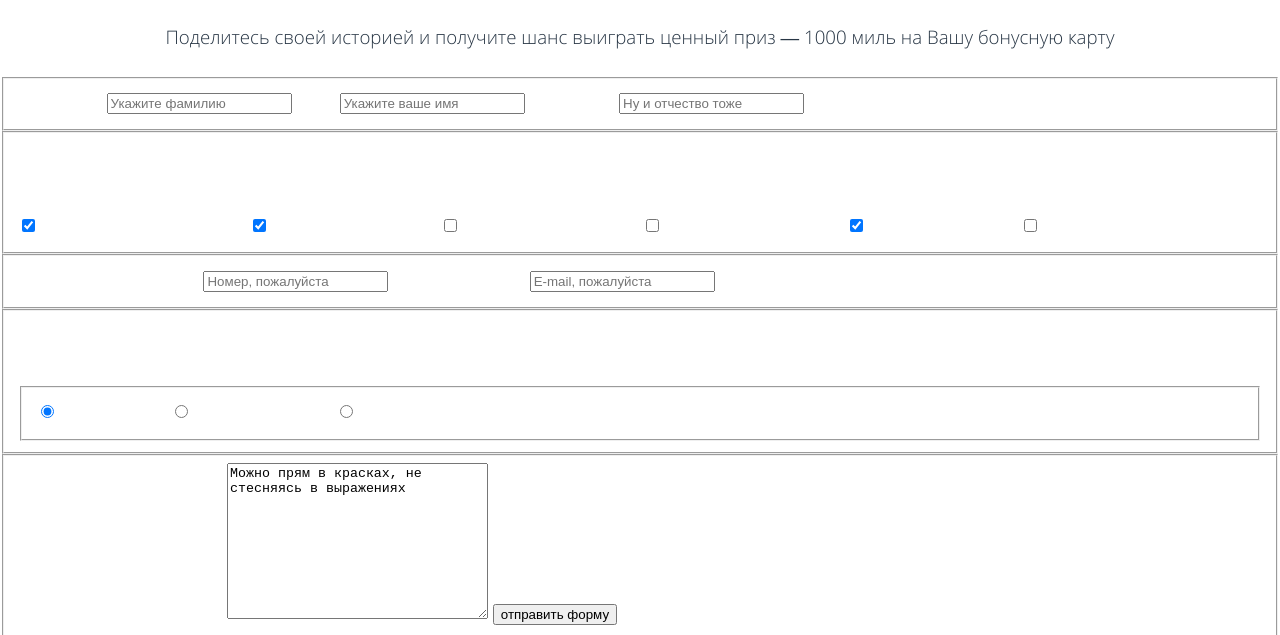
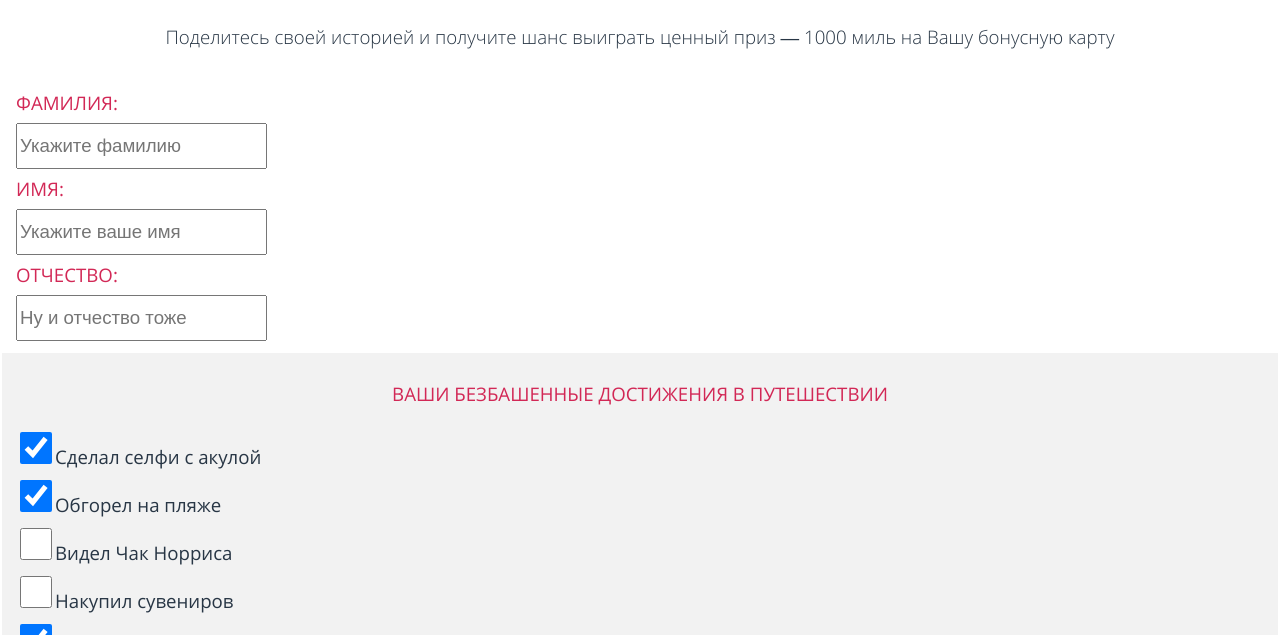
Before and after one commit to zeckson/125753-pink, a website: page form.html in a window 1280 px wide. Shown: the part 370-1005 px from the top of the page. Drawn offline with nearby package versions, Linux system fonts and the light colour scheme; files that its build step writes are made by us from their sources; files whose address does not match are found by name.

Commit message:
form css

```diff
--- a/form.html
+++ b/form.html
@@ -1,7 +1,7 @@
 <!DOCTYPE html>
 <html lang="ru">
 <head>
-  <link rel="stylesheet" href="css/style.css">
+  <link rel="stylesheet" type="text/css" href="css/style.css">
   <meta charset="utf-8">
   <title>HTML Academy: Конкурс</title>
 </head>
@@ -35,7 +35,7 @@
         Вашу бонусную карту</p>
     </div>
   </section>
-  <form class="contest__form">
+  <form class="contest">
     <fieldset class="contest__basic-info">
       <label class="contest__form-label">
         Фамилия:<input type="text" class="contest__form-input" placeholder="Укажите фамилию">
@@ -96,7 +96,7 @@
       </fieldset>
     </fieldset>
     <fieldset class="contest__review">
-      <label>опишите свои эмоции
+      <label class="contest__form-label">опишите свои эмоции
         <textarea name="review" id="review" cols="30"
                   rows="10">Можно прям в красках, не стесняясь в выражениях</textarea>
       </label>
--- /dev/null
+++ b/sass/contest.scss
@@ -0,0 +1,76 @@
+$red: #d22856;
+.contest {
+  fieldset {
+    border: 0;
+  }
+
+  .contest__form-label {
+    display: block;
+    line-height: 30pt;
+    color: $red;
+    text-transform: uppercase;
+    .contest__form-input {
+      display: block;
+      height: 40px;
+      min-width: 200px;
+      font-size: 14pt;
+    }
+  }
+
+  p {
+    text-align: center;
+    color: $red;
+    text-transform: uppercase;
+  }
+
+  .contest__achievements {
+    background-color: $LIGHT-GREY;
+    .contest__form-label {
+      color: $GREY;
+      text-transform: none;
+    }
+
+    .contest__form-checkbox {
+      width: 32px;
+      height: 32px;
+      color: $red;
+    }
+  }
+
+  .contest__device {
+    background-color: $LIGHT-GREY;
+    .contest__form-label {
+      color: $GREY;
+      text-transform: none;
+    }
+    .contest__form-radio {
+      width: 32px;
+      height: 32px;
+      color: $red;
+    }
+  }
+
+  .contest__review {
+    textarea {
+      font-size: 12pt;
+      min-width: 276px;
+      min-height: 200px;
+    }
+    button {
+      display: block;
+      text-align: center;
+      margin-left: auto;
+      margin-right: auto;
+    }
+  }
+
+  .contest__hint {
+    color: $GREY;
+    text-align: center;
+    display: block;
+    text-transform: uppercase;
+    sup {
+      color: $red;
+    }
+  }
+}
--- a/sass/main.scss
+++ b/sass/main.scss
@@ -1,10 +1,15 @@
+// common
 @import "colors";
 @import "about";
+@import "slider";
+//index.html
 @import "offer";
 @import "advantage";
 @import "reviews";
-@import "slider";
 @import "packages";
+//photo.html
 @import "photos";
 @import "catchword";
 @import "submit-photo";
+//form.html
+@import "contest";
```
Also changed, not shown: index.html (+1 -1 lines), photo.html (+1 -1 lines).
